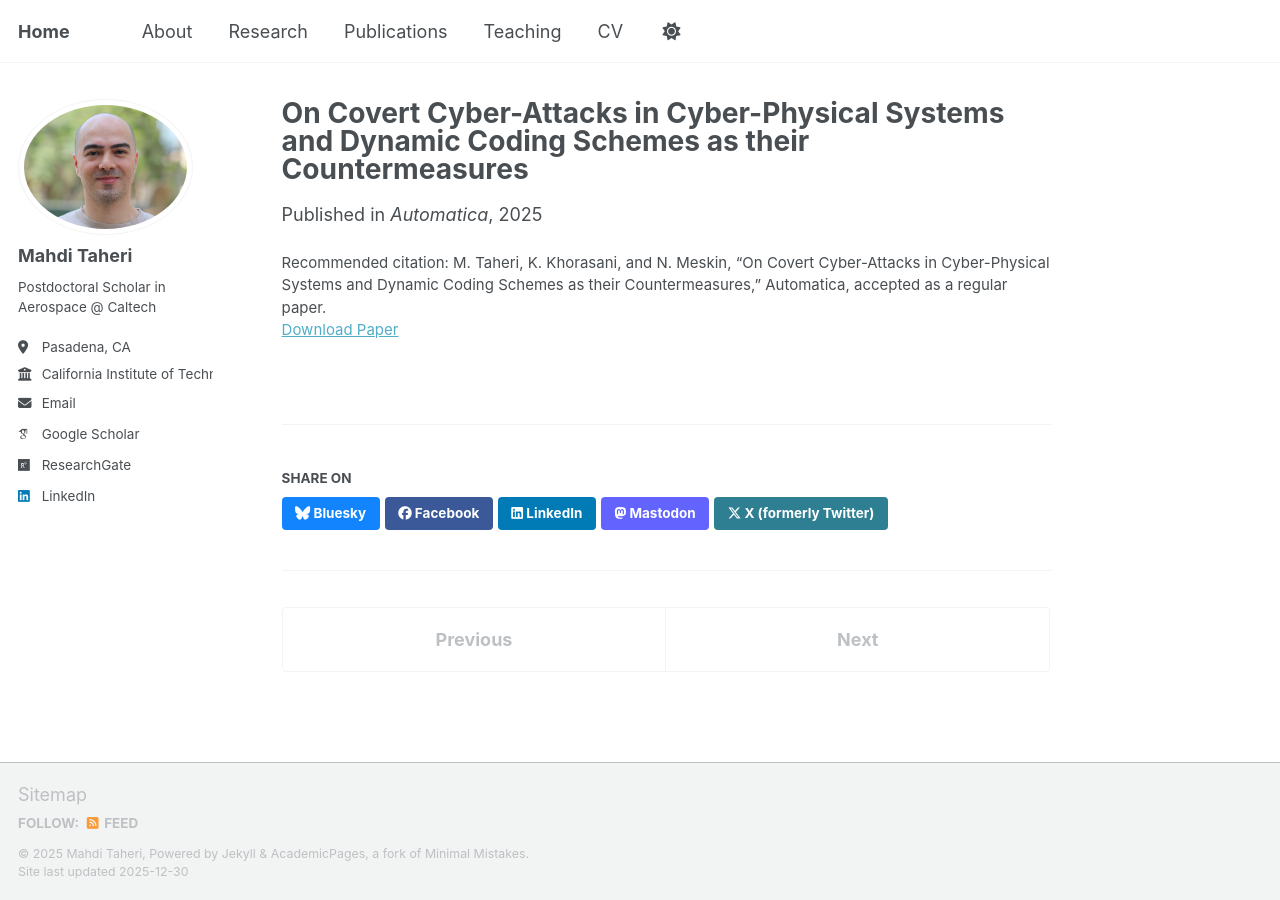
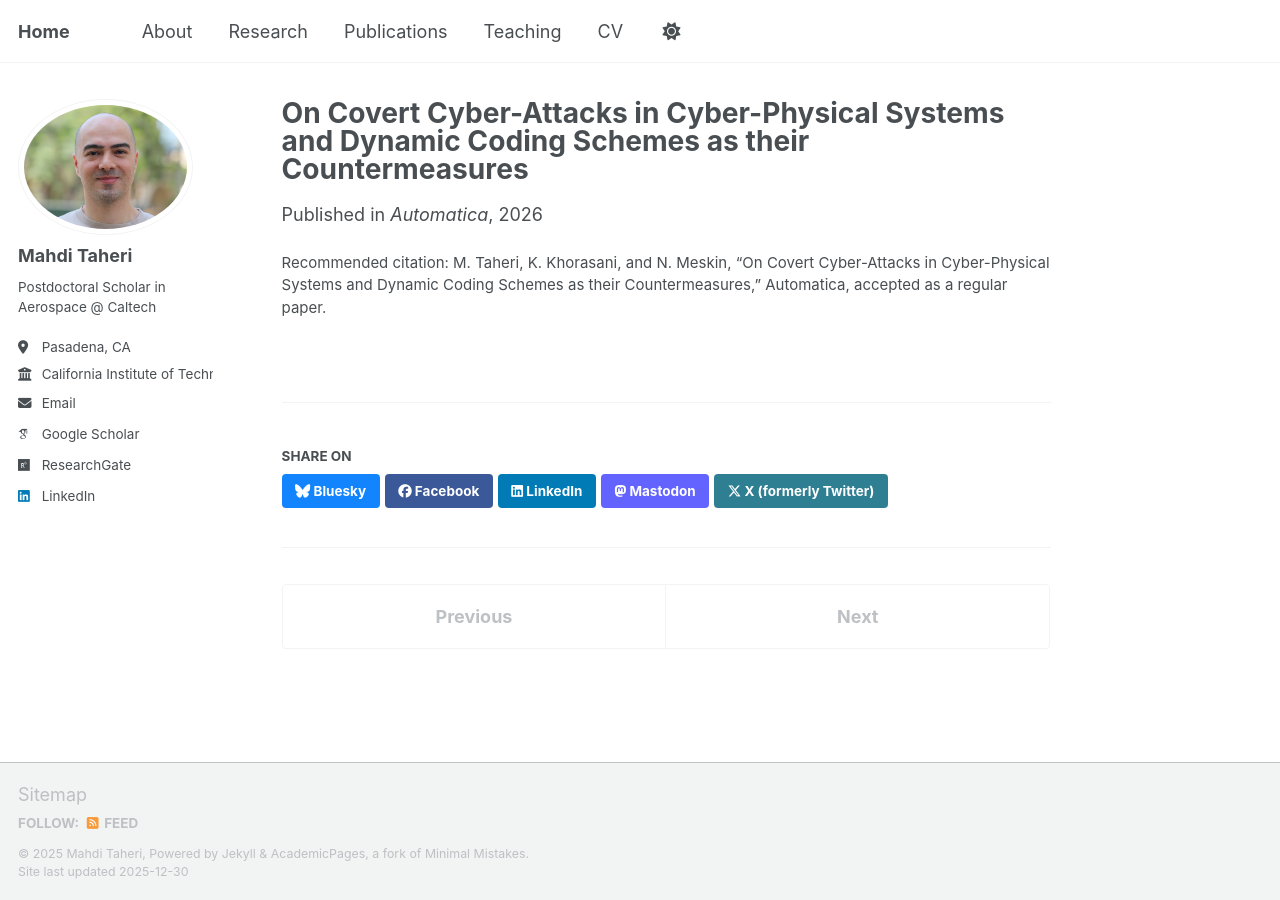
Before and after one commit to mtaheriee/mtaheriee.github.io, a Jekyll site: the page built from _publications/2025-01-01-covert-cyber-attacks-dynamic-coding-automatica.md, in a window 1280 px wide. Built offline with Jekyll 4.4.1, drawn with Linux system fonts in a browser that asks for light colours; some web fonts are replaced; a script bundle is joined from its source files by our own code; library files that are not in the unit come from our copies.

Commit message:
Update 2025-01-01-covert-cyber-attacks-dynamic-coding-automatica.md

```diff
--- a/_publications/2025-01-01-covert-cyber-attacks-dynamic-coding-automatica.md
+++ b/_publications/2025-01-01-covert-cyber-attacks-dynamic-coding-automatica.md
@@ -2,9 +2,8 @@
 title: "On Covert Cyber-Attacks in Cyber-Physical Systems and Dynamic Coding Schemes as their Countermeasures"
 collection: publications
 permalink: /publication/covert-cyber-attacks-dynamic-coding-automatica
-date: 2025-01-01
+date: 2026-01-01
 venue: "Automatica"
-paperurl: ""
 citation: "M. Taheri, K. Khorasani, and N. Meskin, “On Covert Cyber-Attacks in Cyber-Physical Systems and Dynamic Coding Schemes as their Countermeasures,” Automatica, accepted as a regular paper."
 category: manuscripts
 ---
```
